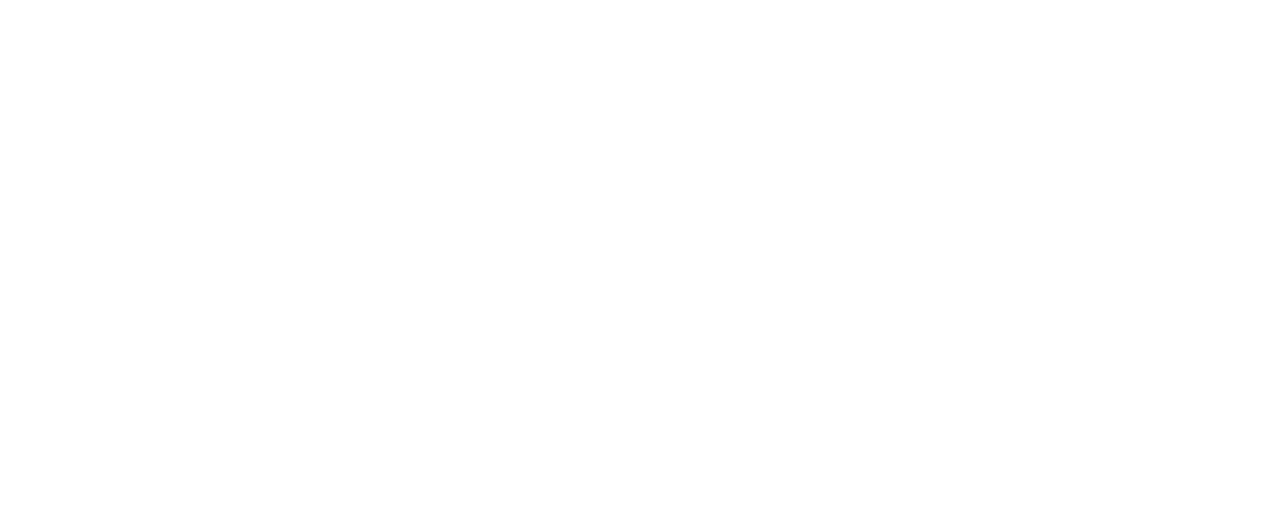
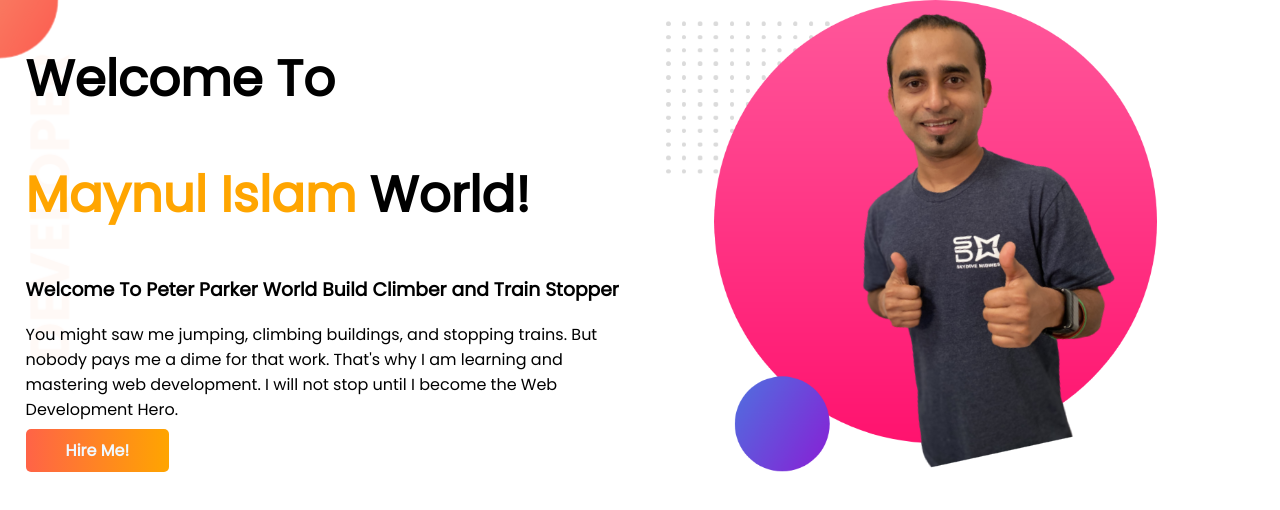
Before and after one commit to maynulmohammad/my-developer-portfolio, a plain HTML site: page index.html in a window 1280 px wide. Drawn offline with Linux system fonts and the light colour scheme.

Commit message:
added something

```diff
--- a/index.html
+++ b/index.html
@@ -2,13 +2,35 @@
 <html lang="en">
 
 <head>
+    <link rel="preconnect" href="https://fonts.googleapis.com">
+    <link rel="preconnect" href="https://fonts.gstatic.com" crossorigin>
+    <link href="https://fonts.googleapis.com/css2?family=Poppins&display=swap" rel="stylesheet">
     <link rel="stylesheet" href="style.css">
     <title>My Developer Portfolio</title>
 </head>
 
 <body>
 
+    <section class="top-banner">
+        <div class="half-width">
+            <h1>Welcome To</h1>
+            <h1><span class="orange-color">Maynul Islam</span> World!</h1>
+            <h3>Welcome To
+                Peter Parker World
+                Build Climber and Train Stopper</h3>
+            <p>You might saw me jumping, climbing buildings, and stopping trains. But nobody pays me a dime for that
+                work.
+                That's why I am learning and mastering web development. I will not stop until I become the Web
+                Development
+                Hero.
+            </p>
+            <a class="link-button" href="https://www.linkedin.com/feed/" target="_blank">Hire Me!</a>
+        </div>
 
+        <div class="half-width">
+            <img src="images/jhankar33.png" alt="">
+        </div>
+    </section>
 
 
 
--- a/style.css
+++ b/style.css
@@ -0,0 +1,39 @@
+body {
+    font-family: 'Poppins', sans-serif;
+    margin: 0;
+}
+
+h1 {
+    font-size: 50px;
+}
+
+.orange-color {
+    color: orange;
+}
+
+section {
+    display: flex;
+}
+
+.half-width {
+    width: 50%;
+    padding-left: 2%;
+}
+
+.half-width img {
+    width: 80%;
+}
+
+.link-button {
+    text-decoration: none;
+    padding: 10px 40px;
+    background-image: linear-gradient(to left, orange, tomato);
+    color: aliceblue;
+    border-radius: 5px;
+    font-weight: 700;
+}
+
+.top-banner {
+    background-image: url(images/top-banner.png);
+    background-repeat: no-repeat;
+}
```
Also changed, not shown: images/jhankar33.png (added).
